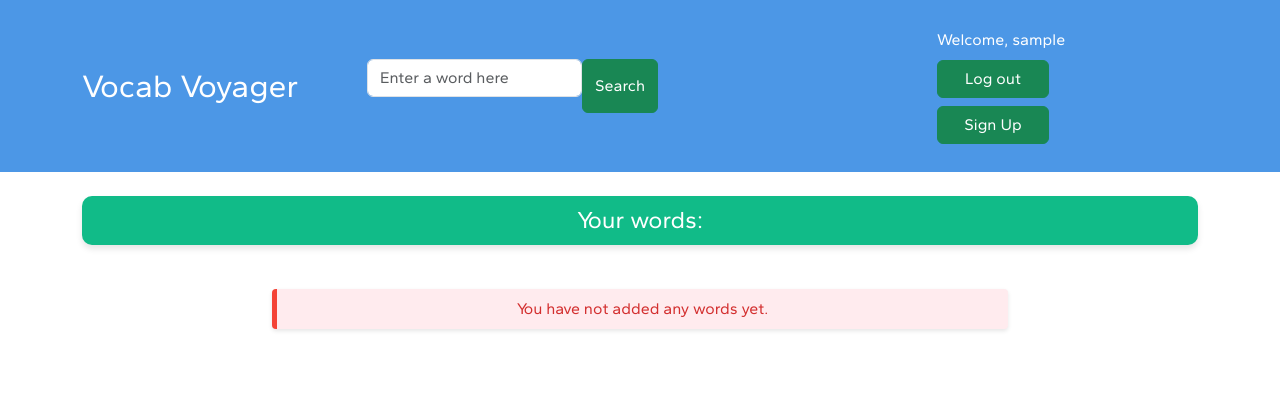
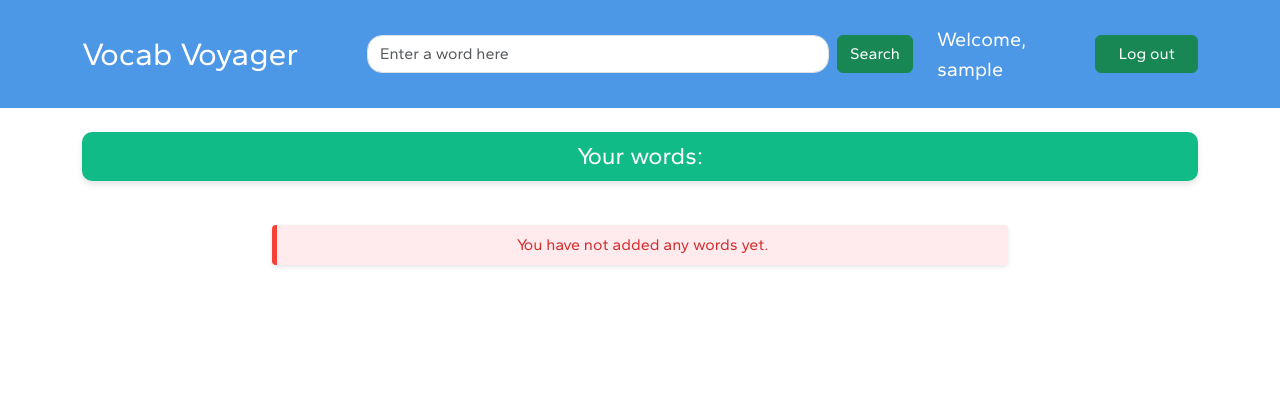
Before and after one commit to isobarbaric/Dictionary, a Django app: page / in a window 1280 px wide. Shown: the top 420 px of the page. Run offline with Django 4.2, Linux system fonts and the light colour scheme; the visitor is signed in with stand-in values (Sample User, id 1); data that the repository does not hold is empty; some libraries are stand-ins or nearby versions.

Commit message:
css for navbar, figured out how to style crispy search bar

```diff
--- a/dictionary/forms.py
+++ b/dictionary/forms.py
@@ -1,13 +1,12 @@
 from django import forms
 from django.contrib.auth.forms import UserCreationForm
 from django.contrib.auth.models import User
-from .models import VocabTerm
 
 class WordForm(forms.Form):
     word = forms.CharField(
         label = False,
         max_length = 50,
-        widget = forms.TextInput(attrs={'placeholder': 'Enter a word here'})
+        widget = forms.TextInput(attrs={'placeholder': 'Enter a word here', 'class': 'search-bar'})
     )
 
 class RegistrationForm(UserCreationForm):
--- a/dictionary/static/css/main.css
+++ b/dictionary/static/css/main.css
@@ -7,6 +7,11 @@
 .nav-custom {
     background-color: #4c97e6;
     color: white;
+}
+
+.search-bar {
+    border-radius: 15px 15px 15px 15px;
+    width: 100%;
 }
 
 .word-search {
--- a/dictionary/templates/dictionary/base.html
+++ b/dictionary/templates/dictionary/base.html
@@ -6,14 +6,14 @@
     <head>
         <title>Vocab Voyager</title>
 
-        <!-- assets -->
-        <link rel='stylesheet' href="{% static '/css/main.css' %}">
-        <link rel="icon" type="image/x-icon" href="{% static '/images/dictionary.png' %}">
-
         <!-- bootstrap, fontawesome -->
         <link href="https://cdn.jsdelivr.net/npm/bootstrap@5.3.2/dist/css/bootstrap.min.css" rel="stylesheet" integrity="sha384-T3c6CoIi6uLrA9TneNEoa7RxnatzjcDSCmG1MXxSR1GAsXEV/Dwwykc2MPK8M2HN" crossorigin="anonymous">
         <script defer src="https://cdn.jsdelivr.net/npm/bootstrap@5.3.2/dist/js/bootstrap.bundle.min.js" integrity="sha384-C6RzsynM9kWDrMNeT87bh95OGNyZPhcTNXj1NW7RuBCsyN/o0jlpcV8Qyq46cDfL" crossorigin="anonymous"></script>
         <script src="https://kit.fontawesome.com/a76f3a78b4.js" crossorigin="anonymous"></script>
+
+        <!-- assets -->
+        <link rel='stylesheet' href="{% static '/css/main.css' %}">
+        <link rel="icon" type="image/x-icon" href="{% static '/images/dictionary.png' %}">
 
         <!-- font -->
         <link rel="preconnect" href="https://fonts.googleapis.com">
@@ -22,49 +22,42 @@
     </head>
     <body>
         <nav class="py-4 nav-custom">
-            <!-- container vs container-fluid -->
             <div class="container">
-                <div class="row align-items-center">
+                <div class="row align-items-center justify-content-between">
                     <!-- title -->
-                    <div class="col-3">
+                    <div class="col-3 d-flex align-items-center">
                         <a href="/" class="navbar-brand fs-2">
                             Vocab Voyager
                         </a>
                     </div>
 
                     <!-- search bar -->
-                    <div class="col-6">
-                        <div id='search-bar'>
-                            <form method="POST" action="{% url 'home' %}" class="d-flex">
+                    <div class="col-6 d-flex align-items-center">
+                        <div class='search-bar' class="w-100">
+                            <form method="POST" action="{% url 'home' %}" class="d-flex w-100">
                                 {% csrf_token %}
-                                {{ search_bar | crispy }}
+                                <div class="me-2 w-100">
+                                    {{ search_bar | crispy }}
+                                </div>
                                 <input class="btn btn-success" type="submit" id="submit-btn" value="Search">
                             </form>
                         </div>
                     </div>
 
                     <!-- user buttons -->
-                    <div class="col-3">
+                    <div class="col-3 d-flex align-items-center justify-content-end">
                         {% if user.is_authenticated %}
-                            <div class="py-1">
-                                <span>Welcome, {{ user.username }}</span>
-                            </div>
-                            <div class="py-1">
-                                <a href="/log-out" class="btn btn-success user-btn">Log out</a>
-                            </div>
+                            <span class="me-3 fs-5">Welcome, {{ user.username }}</span>
+                            <a href="/log-out" class="btn btn-success user-btn">Log out</a>
                         {% else %}
-                            <div class="py-1">
-                                <a href="/login" class="btn btn-success user-btn">Login</a>
-                            </div>
+                            <a href="/login" class="btn btn-success user-btn me-2">Login</a>
+                            <a href="/sign-up" class="btn btn-success user-btn">Sign Up</a>
                         {% endif %}
-
-                        <div class="py-1">
-                            <a href="/sign-up" class="btn btn-success user-btn">Sign Up</a>
-                        </div>
                     </div>
                 </div>
             </div>
         </nav>
+
 
         {% block user_words %} {% endblock %}
 
@@ -81,5 +74,16 @@
                 Free Dictionary API
             </a>
         </div>
+        <script type="text/javascript">
+            var element = document.getElementById("div_id_word");
+
+            if (element) {
+                // remove default mb-3
+                element.classList.remove("mb-3");
+
+                // add search-bar
+                element.classList.add("search-bar");
+            }
+        </script>
     </body>
 </html>
```
